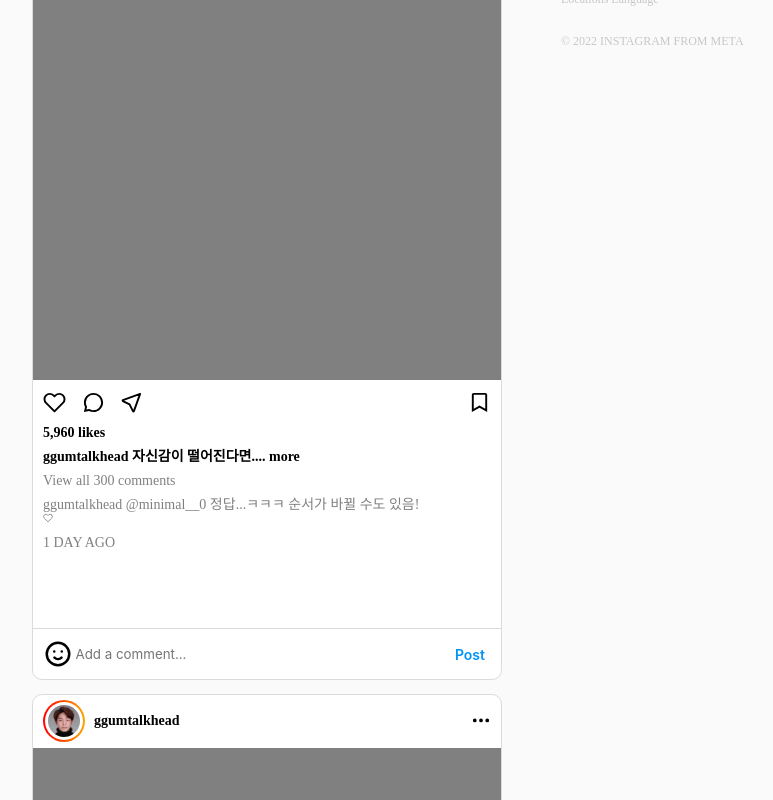
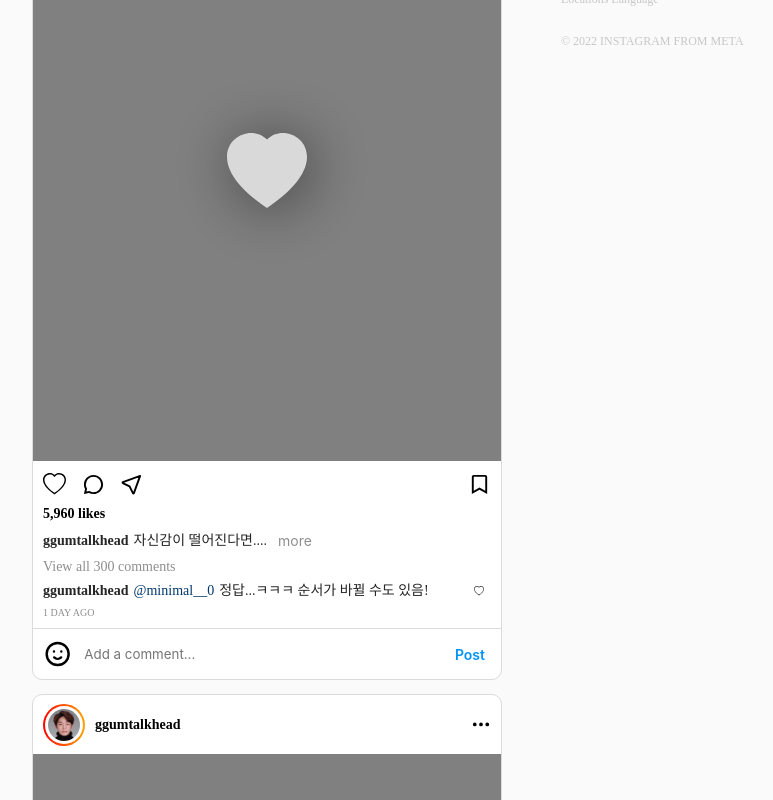
Before and after one commit to sangwon-organization/instagram-clone, a React (Create React App) app in the folder frontend/: page /home in a window 1280 px wide. Shown: the part 400-1200 px from the top of the page, without its empty margins (184-957 px from the left). Built offline with nearby package versions, Linux system fonts and the light colour scheme.

Commit message:
fix: 홈화면 피드 컴포넌트 레이아웃 수정

```diff
--- a/frontend/src/components/feature/Home/FeedCard.tsx
+++ b/frontend/src/components/feature/Home/FeedCard.tsx
@@ -1,8 +1,9 @@
-import React from 'react';
+import React, { useState } from 'react';
 import styled from 'styled-components';
 import userAvatar from '../../../assets/image/userAvatar.png';
 import userImage from '../../../assets/image/userImage.png';
-import { FiHeart } from 'react-icons/fi';
+import { BsHeart } from 'react-icons/bs';
+import { BsHeartFill } from 'react-icons/bs';
 import { RiChat3Line } from 'react-icons/ri';
 import { TbLocation } from 'react-icons/tb';
 import { BiBookmark } from 'react-icons/bi';
@@ -27,10 +28,20 @@ const UserInformationWrapper = styled.div`
   align-items: center;
   padding: 5px 10px;
   p {
-    width: 368px;
+    width: fit-content;
     font-size: 14px;
     font-weight: 600;
+    cursor: pointer;
   }
+`;
+
+const UserInfo = styled.div`
+  width: fit-content;
+  height: fit-content;
+  display: flex;
+  justify-content: space-between;
+  align-items: center;
+  gap: 0 10px;
 `;
 
 const ImageBoxWrapper = styled.div`
@@ -41,11 +52,12 @@ const ImageBoxWrapper = styled.div`
   background-size: contain;
   background-repeat: no-repeat;
   background: grey;
+  position: relative;
 `;
 
 const CommentBoxWrapper = styled.div`
   width: 100%;
-  height: 291px;
+  height: fit-content;
 `;
 
 const UserAvatar = styled.div`
@@ -56,6 +68,7 @@ const UserAvatar = styled.div`
   display: flex;
   justify-content: center;
   align-items: center;
+  cursor: pointer;
   background-image: linear-gradient(#fff, #fff),
     linear-gradient(to right, red 0%, orange 100%);
   background-origin: border-box;
@@ -85,21 +98,39 @@ const LeftIconBox = styled.div`
   align-items: center;
 `;
 
-const HeartIcon = styled(FiHeart)`
+const HeartIcon = styled(BsHeart)`
   width: 23px;
   height: 23px;
   cursor: pointer;
-  &:active {
+  &:hover {
     color: grey;
   }
 `;
 
-const SmallHeartIcon = styled(FiHeart)`
+const ColoredHeartIcon = styled(BsHeartFill)<{ likeButtonClicked: boolean }>`
+  width: 23px;
+  height: 23px;
+  color: #ed4956;
+  cursor: pointer;
+  animation: ${({ likeButtonClicked }) =>
+    likeButtonClicked ? 'pop 0.2s linear' : ''};
+  @keyframes pop {
+    0% {
+      transform: scale(1);
+    }
+    100% {
+      transform: scale(1.2);
+    }
+  }
+`;
+
+const SmallHeartIcon = styled(BsHeart)`
   width: 10px;
   height: 10px;
   cursor: pointer;
+  color: #262626;
   &:hover {
-    color: grey;
+    color: #8e8e8e;
   }
 `;
 
@@ -107,7 +138,7 @@ const ChatIcon = styled(RiChat3Line)`
   width: 23px;
   height: 23px;
   cursor: pointer;
-  &:active {
+  &:hover {
     color: grey;
   }
 `;
@@ -116,7 +147,7 @@ const LocationIcon = styled(TbLocation)`
   width: 23px;
   height: 23px;
   cursor: pointer;
-  &:active {
+  &:hover {
     color: grey;
   }
 `;
@@ -125,47 +156,105 @@ const BookmarkIcon = styled(BiBookmark)`
   width: 23px;
   height: 23px;
   cursor: pointer;
-  &:active {
+  &:hover {
     color: grey;
   }
 `;
 
 const LikedMemberBox = styled.div`
-  width: 100%;
+  width: fit-content;
   height: fit-content;
   font-size: 14px;
   font-weight: 600;
-  padding: 0 10px 10px 10px;
+  margin: 0 10px 10px 10px;
+  cursor: pointer;
 `;
 const FeedDescriptionBox = styled.div`
   width: 100%;
   height: fit-content;
   font-size: 14px;
   font-weight: 600;
-  padding: 0 10px 10px 10px;
+  margin: 0 10px 10px 10px;
+  display: flex;
+  justify-content: flex-start;
+  align-items: center;
+  gap: 0 5px;
+  div {
+    font-size: 14px;
+    font-weight: 600;
+    color: #262626;
+    cursor: pointer;
+  }
+  span {
+    font-size: 14px;
+    font-weight: 400;
+    color: #262626;
+  }
+  button {
+    font-size: 14px;
+    font-weight: 400;
+    color: #8e8e8e;
+    border: none;
+    background: transparent;
+  }
 `;
 const ViewAllCommentsBox = styled.div`
-  width: 100%;
+  width: fit-content;
   height: fit-content;
   font-size: 14px;
   font-weight: 400;
-  color: grey;
-  padding: 0 10px 10px 10px;
+  color: #8e8e8e;
+  margin: 0 10px 10px 10px;
+  cursor: pointer;
 `;
 const CommentsListBox = styled.div`
-  width: 100%;
+  width: 90%;
+  display: flex;
+  justify-content: space-between;
+  align-items: center;
+  width: fit-content;
   height: fit-content;
   font-size: 14px;
   font-weight: 400;
-  color: grey;
-  padding: 0 10px 10px 10px;
+  margin: 0 10px 10px 10px;
+  /* border: 1px solid red; */
+`;
+
+const CommentText = styled.div`
+  display: flex;
+  gap: 0 5px;
+  justify-content: flex-start;
+  align-items: center;
+  /* border: 1px solid blue; */
+  div {
+    width: fit-content;
+    height: fit-content;
+    font-size: 14px;
+    font-weight: 600;
+    color: #262626;
+    cursor: pointer;
+  }
+  p {
+    width: 340px;
+    height: fit-content;
+    font-size: 14px;
+    font-weight: 400;
+    color: #262626;
+    span {
+      width: fit-content;
+      height: fit-content;
+      margin-right: 5px;
+      color: #00376b;
+      cursor: pointer;
+    }
+  }
 `;
 const DateBox = styled.div`
   width: 100%;
   height: fit-content;
-  font-size: 14px;
+  font-size: 10px;
   font-weight: 400;
-  color: grey;
+  color: #8e8e8e;
   padding: 0 10px 10px 10px;
 `;
 
@@ -183,6 +272,7 @@ const AddCommentBox = styled.form`
     border: none;
     resize: none;
     outline: none;
+    margin-left: 10px;
   }
   button {
     font-size: 14px;
@@ -196,27 +286,76 @@ const AddCommentBox = styled.form`
 const SmileIcon = styled(HiOutlineEmojiHappy)`
   width: 30px;
   height: 30px;
+  cursor: pointer;
 `;
 
 const KebabMenuIcon = styled(GoKebabHorizontal)`
   width: 20px;
   height: 20px;
+  cursor: pointer;
+`;
+
+const BigLikedIcon = styled(BsHeartFill)<{ likeButtonClicked: boolean }>`
+  width: 80px;
+  height: 80px;
+  color: #fff;
+  position: absolute;
+  top: 50%;
+  left: 50%;
+  transform: translate(-50%, -50%);
+  transform-origin: center center;
+  filter: drop-shadow(5px 5px 30px rgba(0, 0, 0, 0.7));
+  opacity: 0.7;
+  animation: ${({ likeButtonClicked }) =>
+    likeButtonClicked && 'popIcon 0.2s linear 0s 1 alternate'};
+  @keyframes popIcon {
+    0% {
+      transform: scale(0.1);
+    }
+    100% {
+      transform: scale(1);
+    }
+  }
 `;
 const FeedCard = () => {
+  const [likeButtonClicked, setLikeButtonClicked] = useState(false);
+
+  // const likeDoubleClicked = () => {
+  //   setTimeout(() => {
+  //     heart.classList.remove('animate-like');
+  //   }, 800);
+  // }
   return (
     <FeedCardContainer>
       <UserInformationWrapper>
-        <UserAvatar>
-          <img src={userAvatar} alt="유저아바타" />
-        </UserAvatar>
-        <p>ggumtalkhead</p>
+        <UserInfo>
+          <UserAvatar>
+            <img src={userAvatar} alt="유저아바타" />
+          </UserAvatar>
+          <p>ggumtalkhead</p>
+        </UserInfo>
         <KebabMenuIcon />
       </UserInformationWrapper>
-      <ImageBoxWrapper></ImageBoxWrapper>
+      <ImageBoxWrapper onDoubleClick={() => setLikeButtonClicked(true)}>
+        <BigLikedIcon likeButtonClicked={likeButtonClicked} />
+      </ImageBoxWrapper>
       <CommentBoxWrapper>
         <IconBox>
           <LeftIconBox>
-            <HeartIcon />
+            {likeButtonClicked ? (
+              <ColoredHeartIcon
+                likeButtonClicked={likeButtonClicked}
+                onClick={() => {
+                  setLikeButtonClicked((prev) => !prev);
+                }}
+              />
+            ) : (
+              <HeartIcon
+                onClick={() => {
+                  setLikeButtonClicked((prev) => !prev);
+                }}
+              />
+            )}
             <ChatIcon />
             <LocationIcon />
           </LeftIconBox>
@@ -224,11 +363,18 @@ const FeedCard = () => {
         </IconBox>
         <LikedMemberBox>5,960 likes</LikedMemberBox>
         <FeedDescriptionBox>
-          ggumtalkhead 자신감이 떨어진다면.... more
+          <div>ggumtalkhead</div>
+          <span> 자신감이 떨어진다면....</span>
+          <button>more</button>
         </FeedDescriptionBox>
         <ViewAllCommentsBox>View all 300 comments</ViewAllCommentsBox>
         <CommentsListBox>
-          <p>ggumtalkhead @minimal__0 정답...ㅋㅋㅋ 순서가 바뀔 수도 있음!</p>
+          <CommentText>
+            <div>ggumtalkhead</div>
+            <p>
+              <span>@minimal__0</span>정답...ㅋㅋㅋ 순서가 바뀔 수도 있음!
+            </p>
+          </CommentText>
           <SmallHeartIcon />
         </CommentsListBox>
         <DateBox>1 DAY AGO</DateBox>
```
